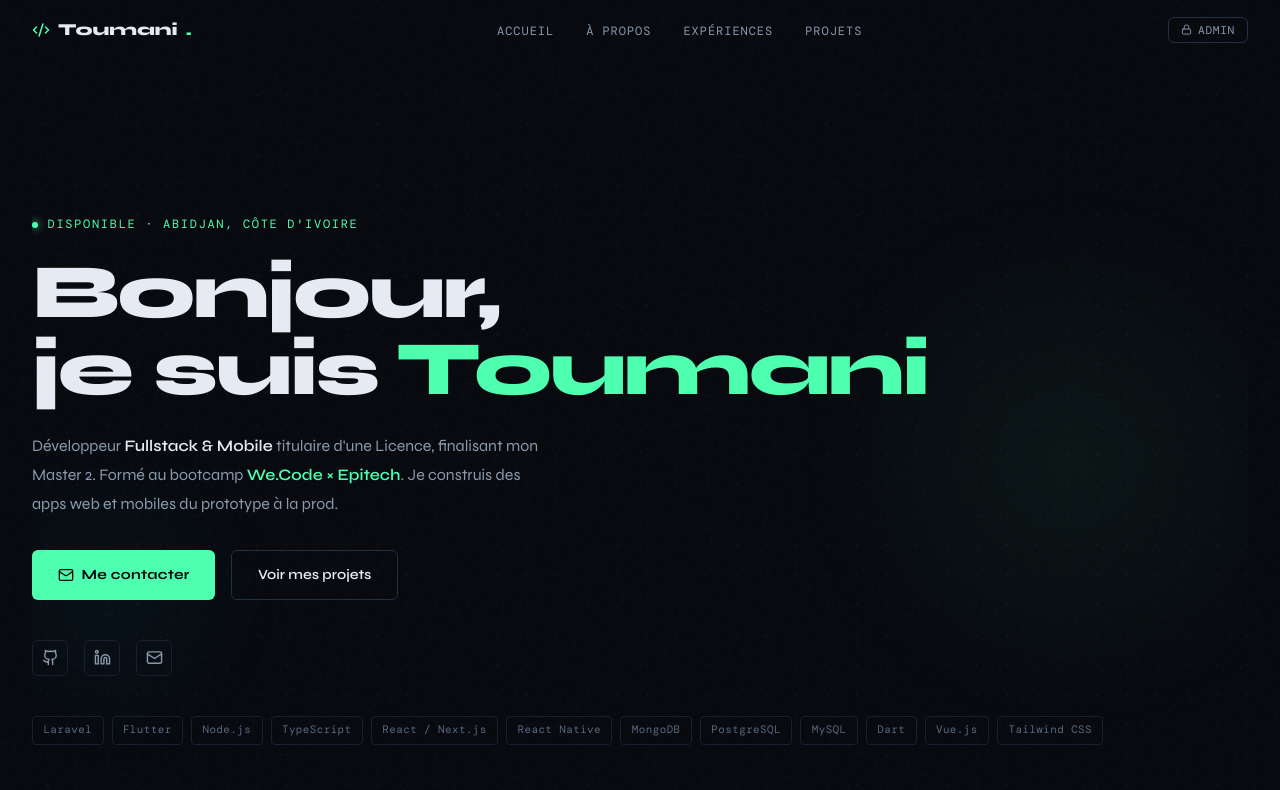
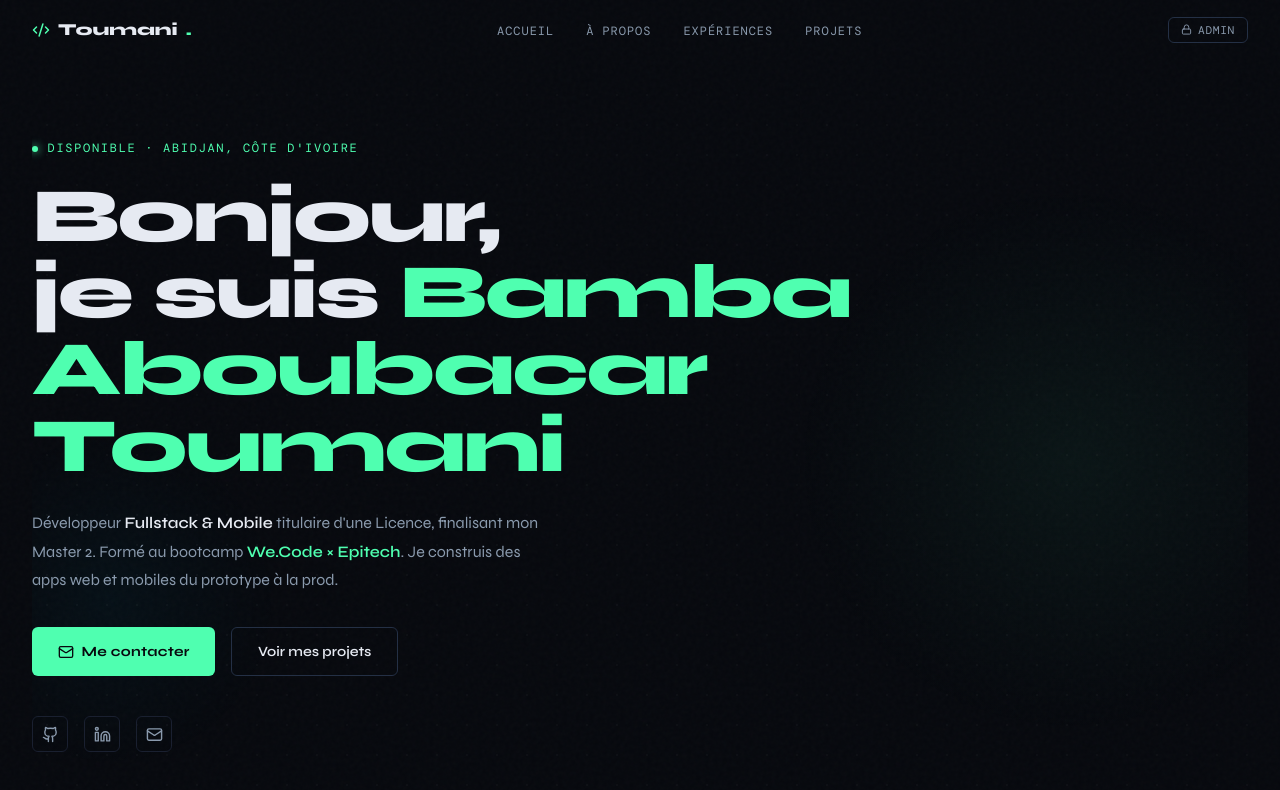
Before and after one commit to toumaniaboubacarbamba/mon-portfolio, a React app: page / in a window 1280 px wide. Shown: the top 790 px of the page. Built offline with nearby package versions, Linux system fonts and the light colour scheme; the HTML template or start-up script is replaced by a standard one; a web font is replaced by a local one.

Commit message:
update: home

```diff
--- a/src/components/Home.tsx
+++ b/src/components/Home.tsx
@@ -58,7 +58,7 @@ const Home = () => {
             <span style={{
               color: "var(--accent)",
               WebkitTextStroke: "0px"
-            }}>Toumani</span>
+            }}>Bamba Aboubacar Toumani</span>
           </h1>
 
           <p className="fade-up fade-up-d2" style={{
```
